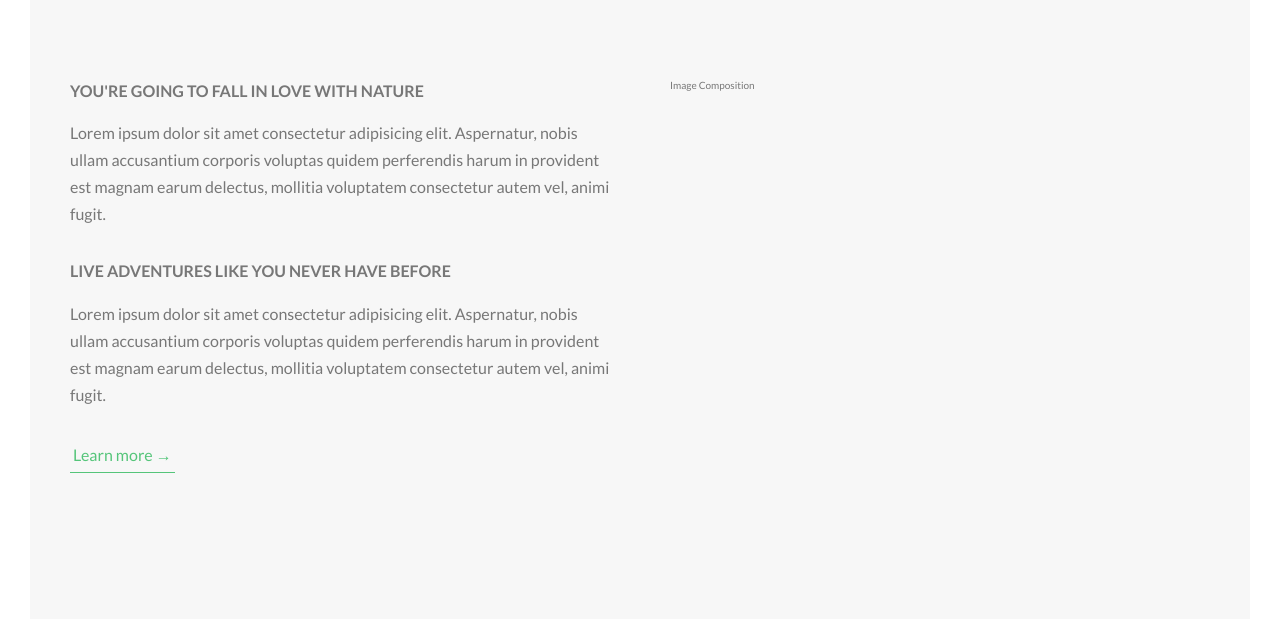
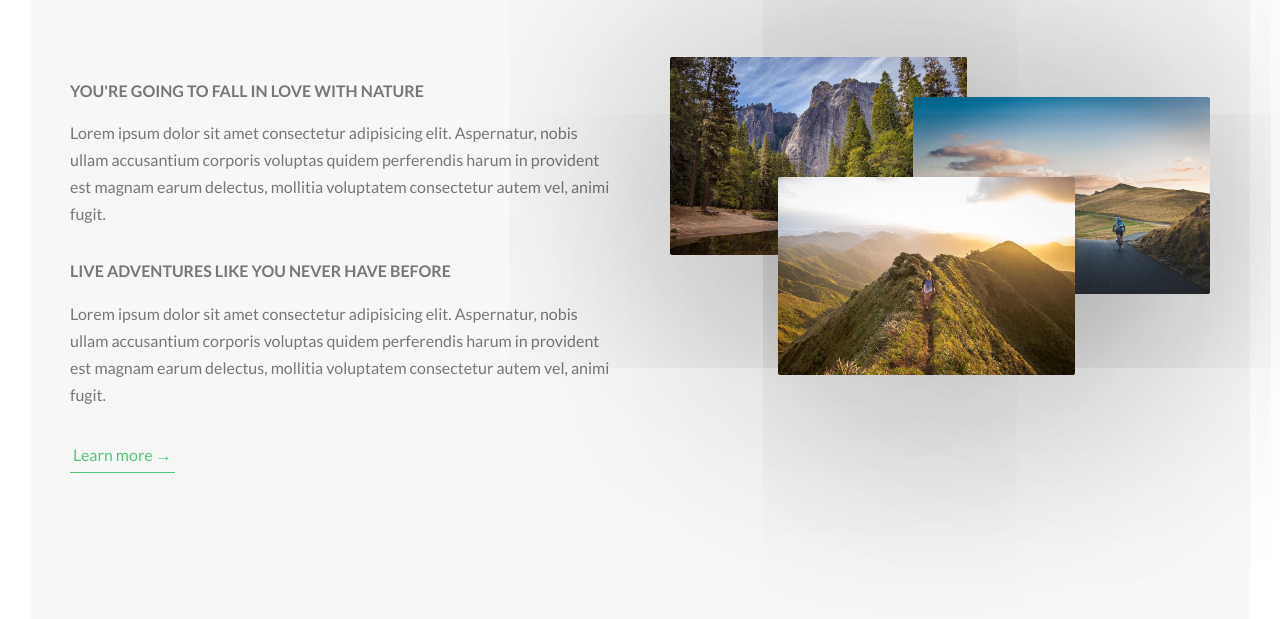
Before and after one commit to jeevakalaiselvam/advanced-landing-page, a website: page index.html in a window 1280 px wide. Shown: the part 903-1522 px from the top of the page. Drawn offline with Linux system fonts and the light colour scheme.

Commit message:
image composition

```diff
--- a/index.html
+++ b/index.html
@@ -69,7 +69,37 @@
 
                         <a href="#" class="btn-text">Learn more &rarr;</a>
                     </div>
-                    <div class="col-1-of-2">Image Composition</div>
+                    <div class="col-1-of-2">
+                        <div class="composition">
+                            <img
+                                src="./images/nat-1-large.jpg"
+                                alt="Photo 1"
+                                class="
+                                    composition__photo composition__photo--p1
+                                "
+                            />
+                        </div>
+
+                        <div class="composition">
+                            <img
+                                src="./images/nat-2-large.jpg"
+                                alt="Photo 2"
+                                class="
+                                    composition__photo composition__photo--p2
+                                "
+                            />
+                        </div>
+
+                        <div class="composition">
+                            <img
+                                src="./images/nat-3-large.jpg"
+                                alt="Photo 3"
+                                class="
+                                    composition__photo composition__photo--p3
+                                "
+                            />
+                        </div>
+                    </div>
                 </div>
             </section>
         </main>
--- /dev/null
+++ b/sass/components/_composition.scss
@@ -0,0 +1,39 @@
+.composition {
+    position: relative;
+
+    &__photo {
+        width: 55%;
+        box-shadow: 0 1.5rem 40rem rgba($color-black, 0.4);
+        border-radius: 2px;
+        position: absolute;
+        z-index: 10;
+        outline-offset: 1rem;
+        transition: all 0.2s;
+
+        &--p1 {
+            left: 0;
+            top: -2rem;
+        }
+        &--p2 {
+            right: 0;
+            top: 2rem;
+        }
+
+        &--p3 {
+            left: 20%;
+            top: 10rem;
+        }
+
+        &:hover {
+            outline: 1rem solid $color-primary;
+            transform: scale(1.05);
+            cursor: pointer;
+            box-shadow: 0 2.5rem 40rem rgba($color-black, 0.5);
+            z-index: 20;
+        }
+
+        &:hover &__photo:not(:hover) {
+            transform: scale(0.9);
+        }
+    }
+}
--- a/sass/main.scss
+++ b/sass/main.scss
@@ -14,7 +14,7 @@
 
 //All Component declarations
 @import "./components/button";
-
+@import "./components/composition";
 //All Layoout declarations
 @import "./layout/header";
 @import "./layout/grid";
```
Also changed, not shown: css/style.css.
